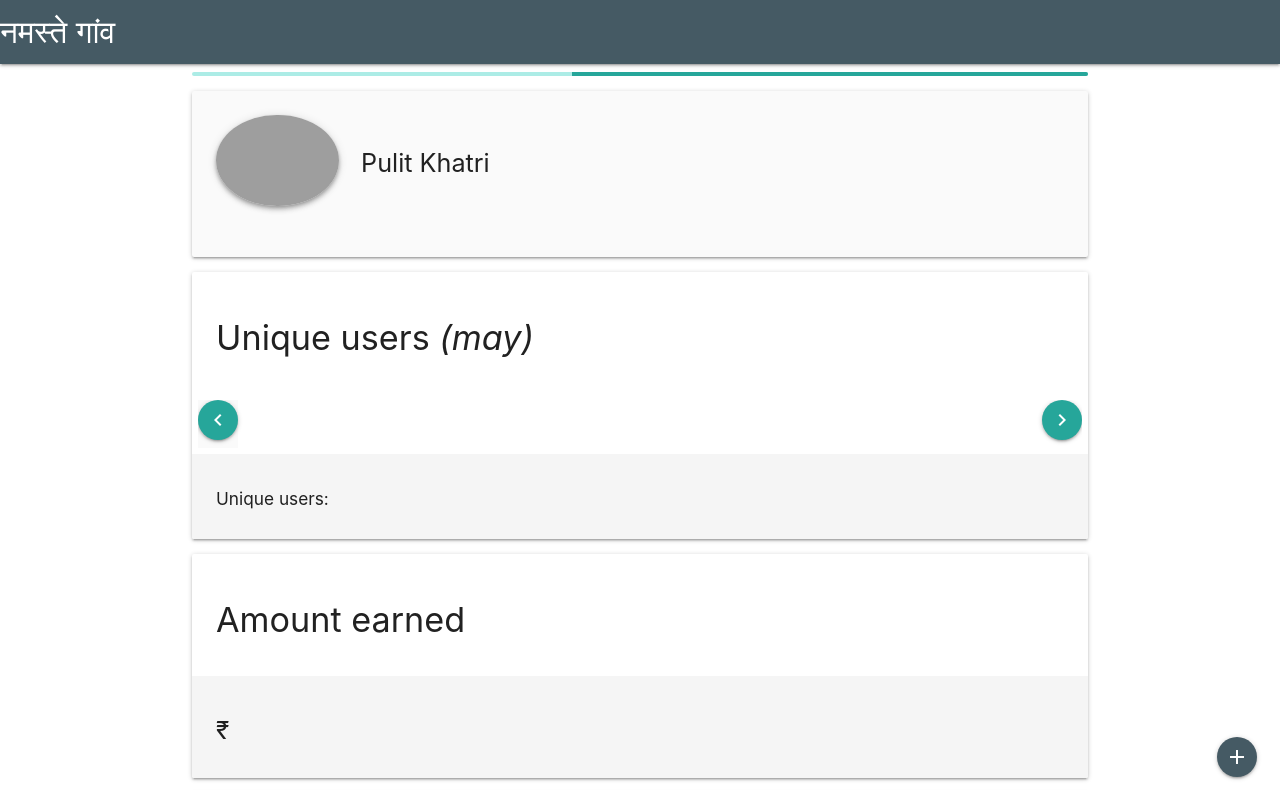
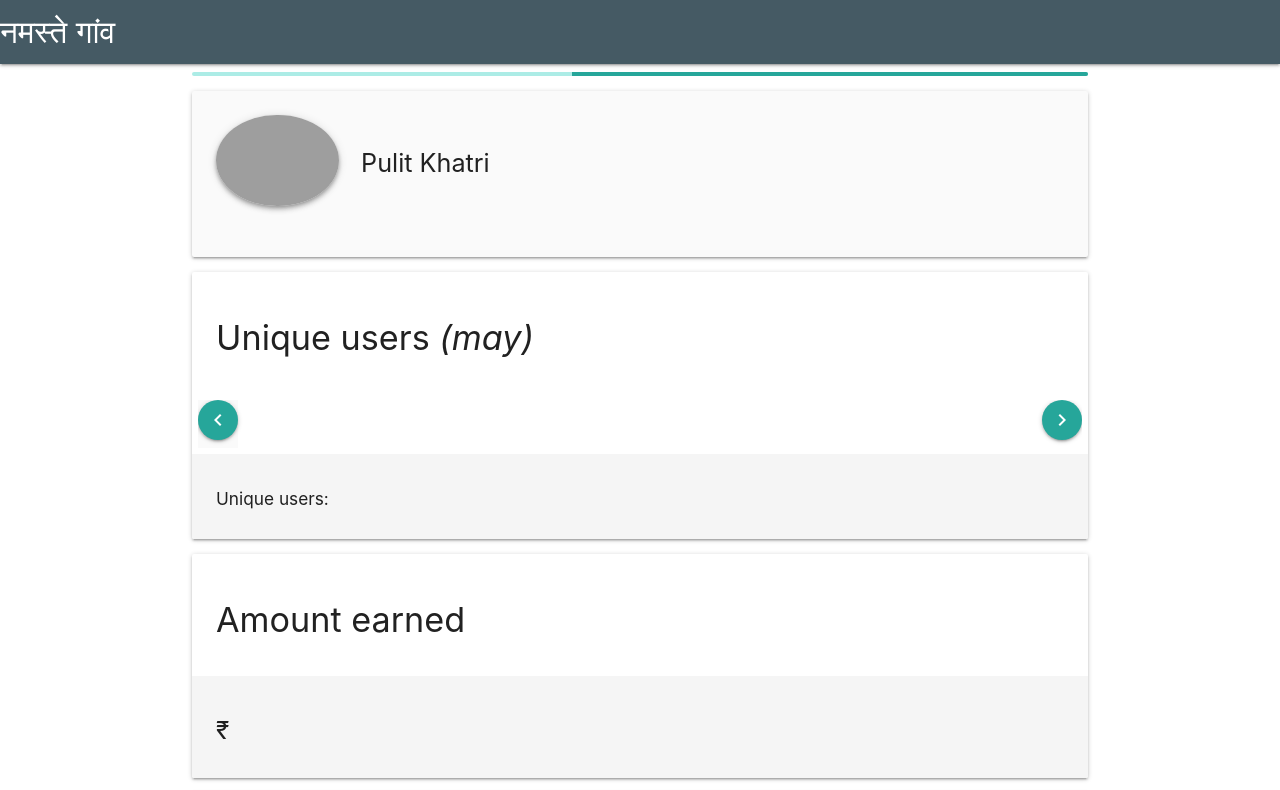
Before and after one commit to namastegaon/Analytics, a plain HTML site: page index.html in a window 1280 px wide. Shown: the top 790 px of the page. Drawn offline with nearby package versions, Linux system fonts and the light colour scheme; no server answers; grey boxes are pictures that could not be loaded; a script that the page names is missing.

Commit message:
Update index.html

```diff
--- a/index.html
+++ b/index.html
@@ -126,13 +126,6 @@
     </div>
   </div>
 
-
-<div class="fixed-action-btn">
-  <a class="btn-floating btn-mini blue-grey darken-2">
-    <i class="large material-icons">add</i>
-  </a>
-
-</div>
 
 
        </div>
```
